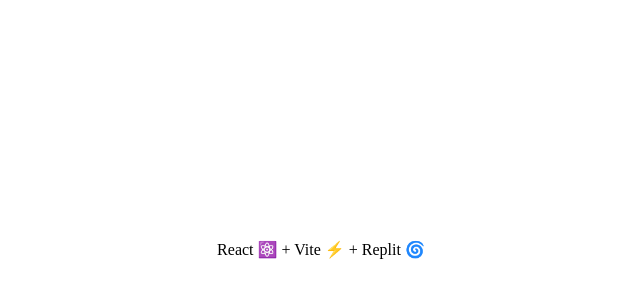
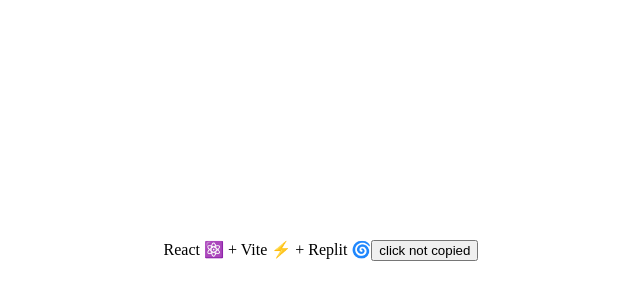
Before and after one commit to amanix007/javascript-data-structure-algorithm-with-react-TS, a React (Vite) app: page / in a window 1280 px wide. Shown: the part 158-458 px from the top of the page, without its empty margins (319-959 px from the left). Built offline with nearby package versions, Linux system fonts and the light colour scheme.

Commit message:
working on react hooks

```diff
--- a/package.json
+++ b/package.json
@@ -12,13 +12,15 @@
   "author": "",
   "license": "ISC",
   "dependencies": {
+    "axios": "^1.1.3",
+    "copy-to-clipboard": "^3.3.2"
   },
   "devDependencies": {
     "@types/react": "^18.0.15",
     "@types/react-dom": "^18.0.6",
     "@vitejs/plugin-react": "^2.0.0",
     "react": "^18.2.0",
-		"react-dom": "^18.2.0",
+    "react-dom": "^18.2.0",
     "typescript": "^4.7.4",
     "typescript-language-server": "^0.11.2",
     "vite": "^3.0.4"
--- a/src/App.tsx
+++ b/src/App.tsx
@@ -1,9 +1,15 @@
 import './App.css'
+import useCopyToClipboard from './react/hooks/useCopyToClipboard'
+import useIterator from './react/hooks/useIteration';
 
 export default function App() {
+
+  const [isCopied, handleCopy] = useCopyToClipboard();
+  const [users, user, isLoading, next, previous] = useIterator("https://randomusers.me/api/");
   return (
     <main>
       React ⚛️ + Vite ⚡ + Replit 🌀
+      <button onClick={() => handleCopy("dd")}>click {isCopied ? "iscopied" : "not copied"}</button>
     </main>
   )
 }
--- /dev/null
+++ b/src/react/hooks/useCopyToClipboard.ts
@@ -0,0 +1,23 @@
+import React from "react";
+import copy from "copy-to-clipboard";
+
+export default function useCopyToClipboard() {
+  const [isCopied, setCopied] = React.useState(false);
+
+
+  function handleCopy(text: string) {
+    if (typeof text === "string" || typeof text === "number") {
+      //copy
+      copy(text.toString())
+      setCopied(true)
+    } else {
+      // dont copy
+      console.error(
+        `Cannot copy typeof ${typeof text} to clipboard, must be a string or number.`
+      );
+      setCopied(false)
+    }
+  }
+
+  return [isCopied, handleCopy];
+}
--- /dev/null
+++ b/src/react/hooks/useIteration.ts
@@ -0,0 +1,25 @@
+import { useState } from "react";
+import axios from "axios";
+
+interface User {
+  name: string;
+  picture: string;
+}
+export default function useIterator(url: string) {
+
+  let [users, updateUsers] = useState([]);
+  let [index, setUserIndex] = useState(0);
+  let [isLoading, setIsLoading] = useState(false);
+  const fetchUser = () => {
+    axios(url).then((res,) => {
+
+    })
+  }
+  const next = () => {
+    fetchUser();
+
+  };
+  const previous = () => { };
+
+  return [users, users[index], isLoading, next, previous];
+}
```
Also changed, not shown: 2 other files (tests, documents, lock files or other folders).
